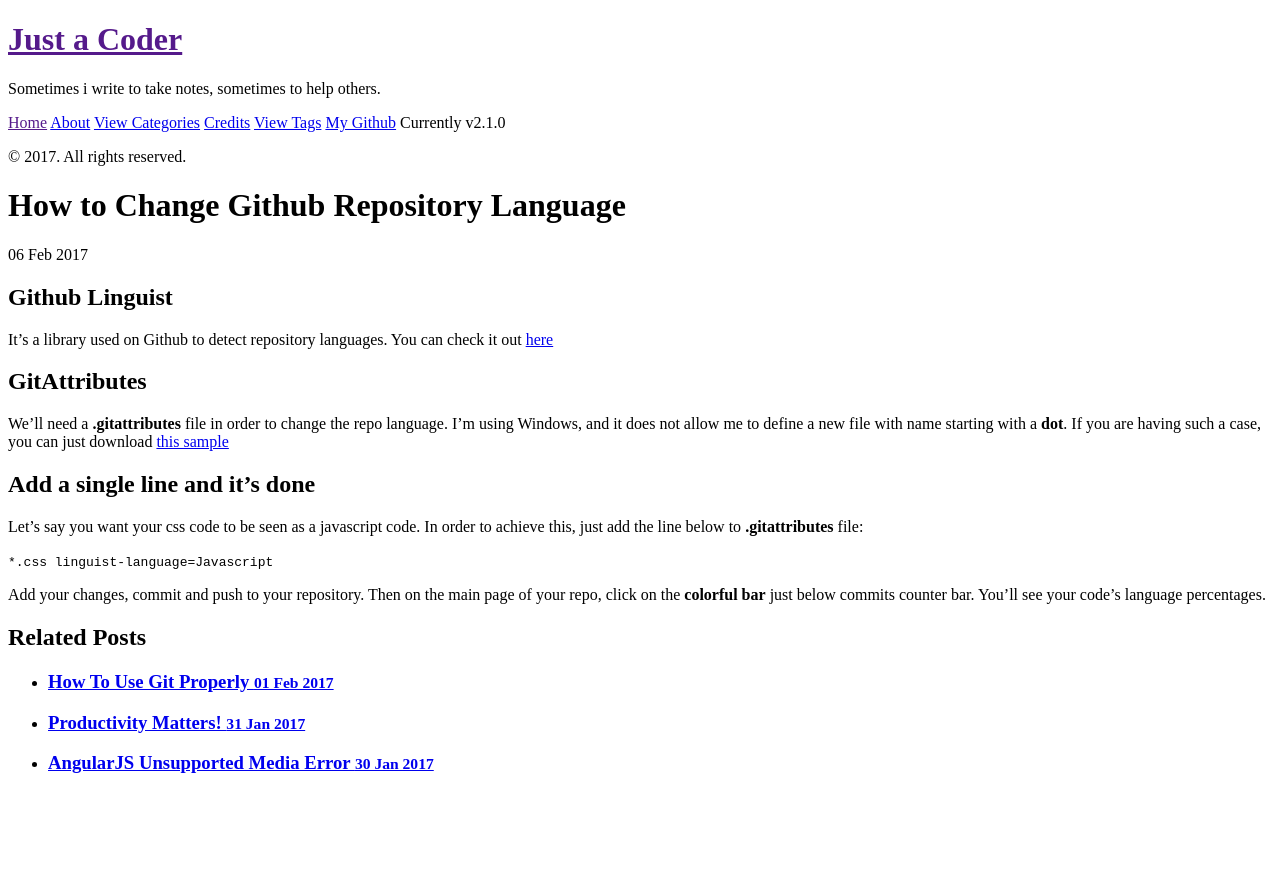
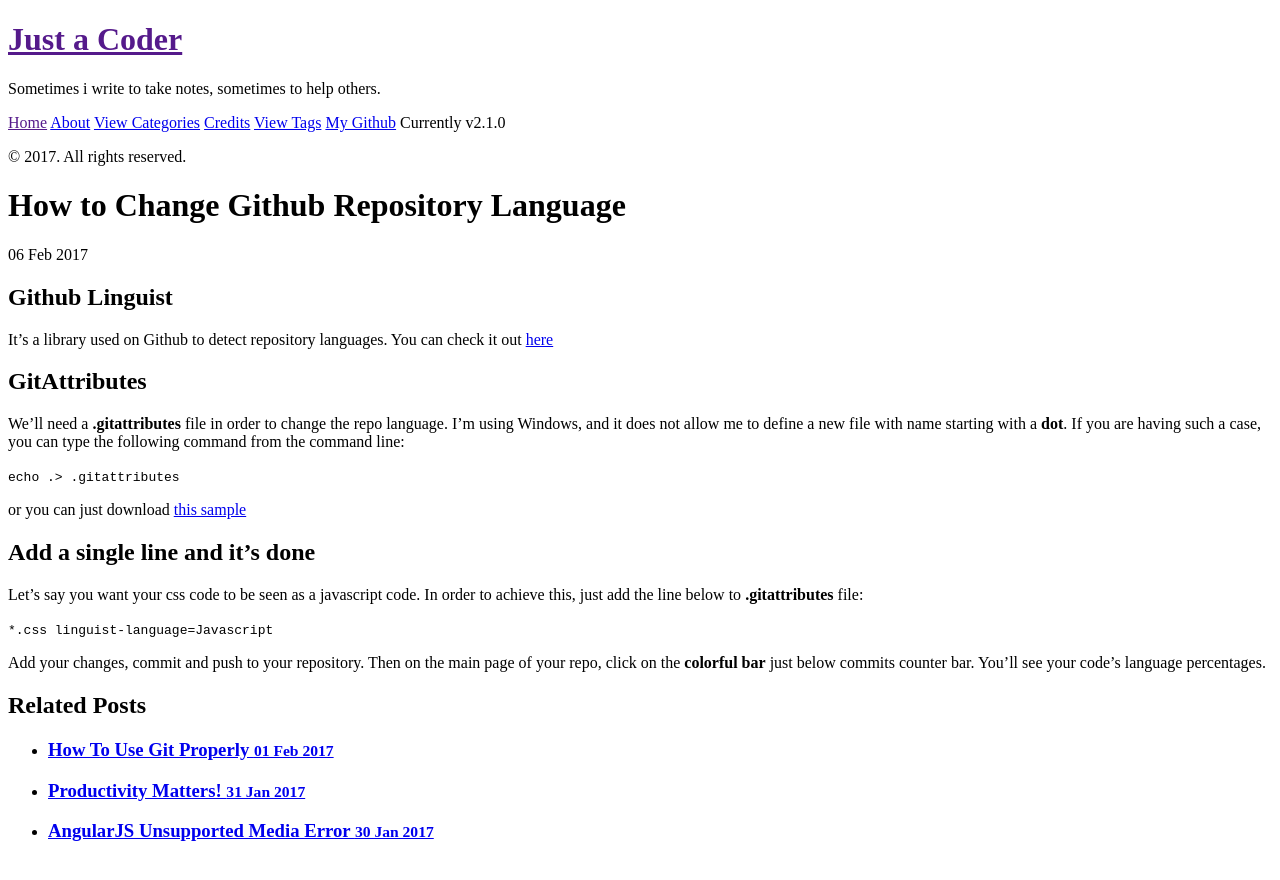
Before and after one commit to daveMad/daveMad.github.io, a Jekyll site: the page built from _posts/2017-02-06-change-git-repo-lang.md, in a window 1280 px wide. Shown: the top 880 px of the page. Built offline with Jekyll 4.4.1, drawn with Linux system fonts in a browser that asks for light colours.

Commit message:
change last post

```diff
--- a/_posts/2017-02-06-change-git-repo-lang.md
+++ b/_posts/2017-02-06-change-git-repo-lang.md
@@ -11,7 +11,11 @@ It's a library used on Github to detect repository languages. You can check it o
 
 ##  GitAttributes
 
-We'll need a **.gitattributes** file in order to change the repo language. I'm using Windows, and it does not allow me to define a new file with name starting with a **dot**. If you are having such a case, you can  just download [this sample](https://github.com/daveMad/daveMad.github.io/blob/master/.gitattributes)
+We'll need a **.gitattributes** file in order to change the repo language. I'm using Windows, and it does not allow me to define a new file with name starting with a **dot**. If you are having such a case, you can type the following command from the command line:
+
+`echo .> .gitattributes`
+
+ or you can  just download [this sample](https://github.com/daveMad/daveMad.github.io/blob/master/.gitattributes)
 
 ## Add a single line and it's done
 
```
